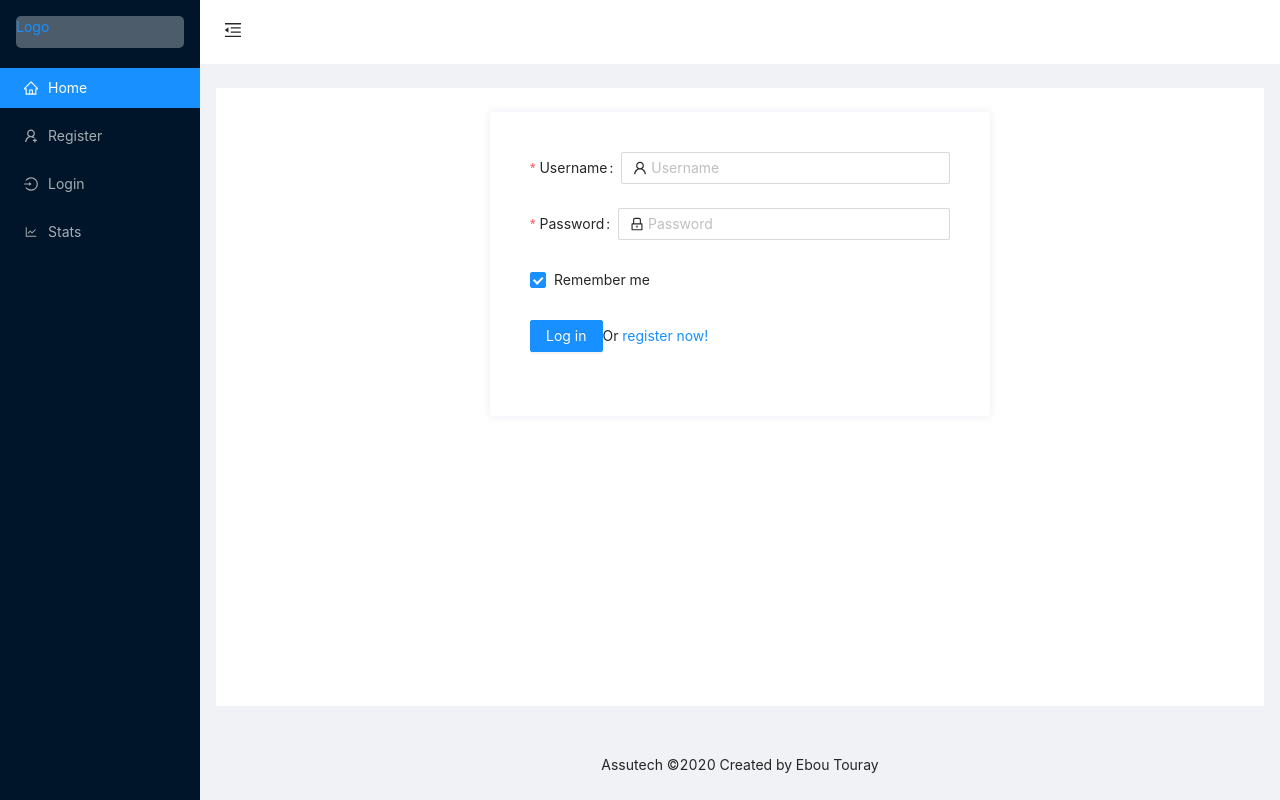
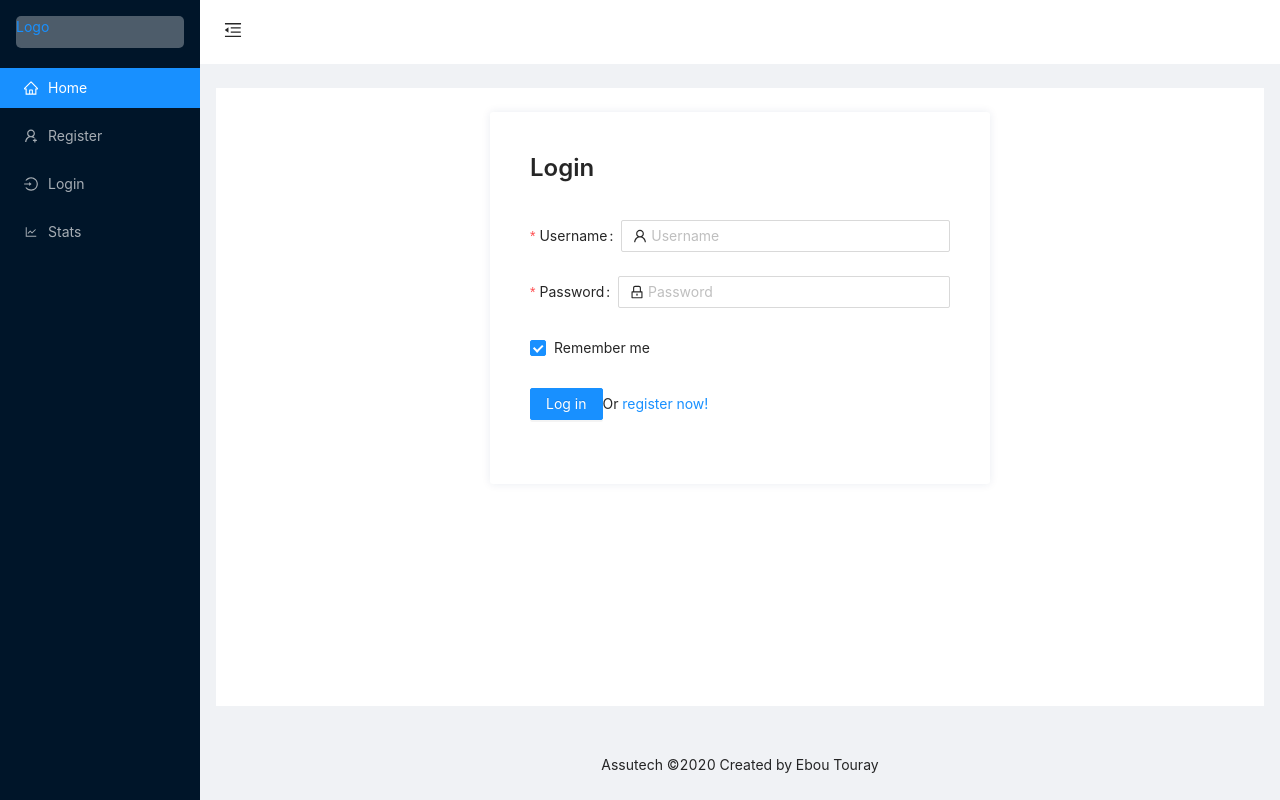
Before and after one commit to ebou-touray/inventory-management-app, a React (Create React App) app in the folder client/: page /login in a window 1280 px wide. Built offline with nearby package versions, Linux system fonts and the light colour scheme.

Commit message:
Added form title

```diff
--- a/client/src/Components/Auth/Login.js
+++ b/client/src/Components/Auth/Login.js
@@ -1,7 +1,8 @@
 import React from 'react';
-import { Form, Input, Button, Checkbox } from 'antd';
+import { Form, Input, Button, Checkbox, Typography } from 'antd';
 import { UserOutlined, LockOutlined, LoginOutlined } from '@ant-design/icons';
 import styles from './Login.module.css';
+const { Title } = Typography;
 
 const Login = () => {
   const onFinish = (values) => {
@@ -15,6 +16,11 @@ const Login = () => {
       initialValues={{ remember: true }}
       onFinish={onFinish}
     >
+      <Form.Item>
+        <Title className="title" level={3}>
+         Login
+        </Title>
+      </Form.Item>
       <Form.Item
         name="username"
         label="Username"
```
Also changed, not shown: 1 other file (tests, documents, lock files or other folders).
